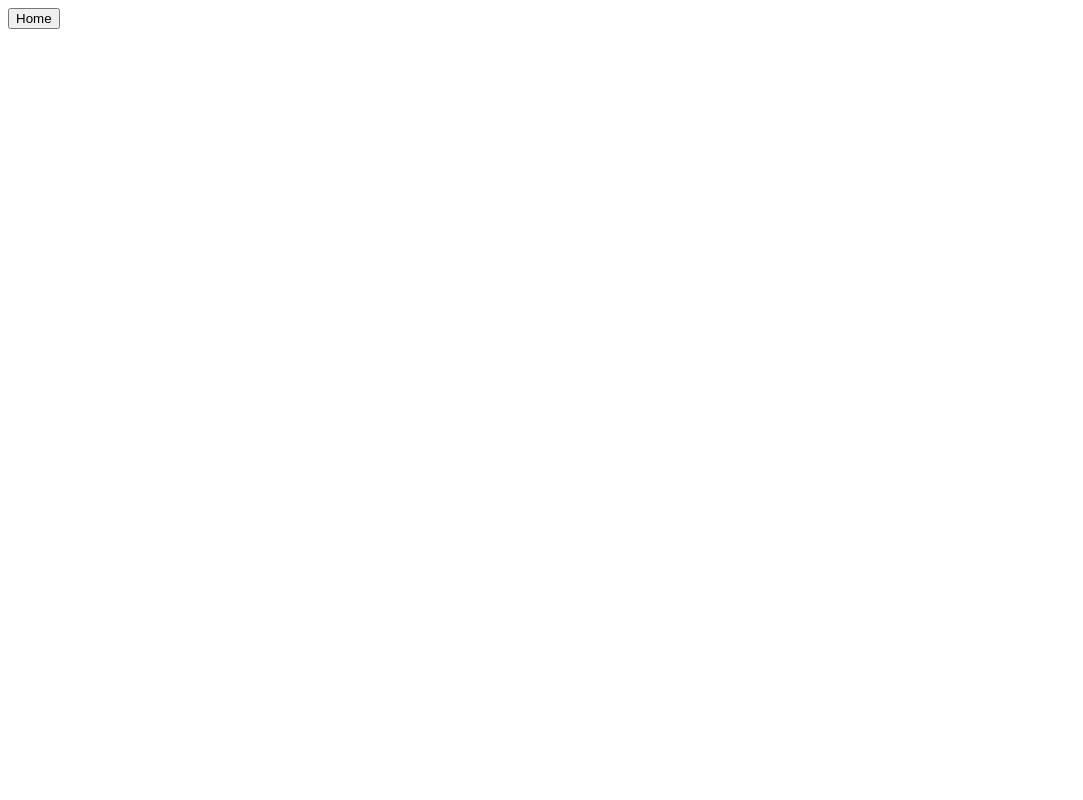
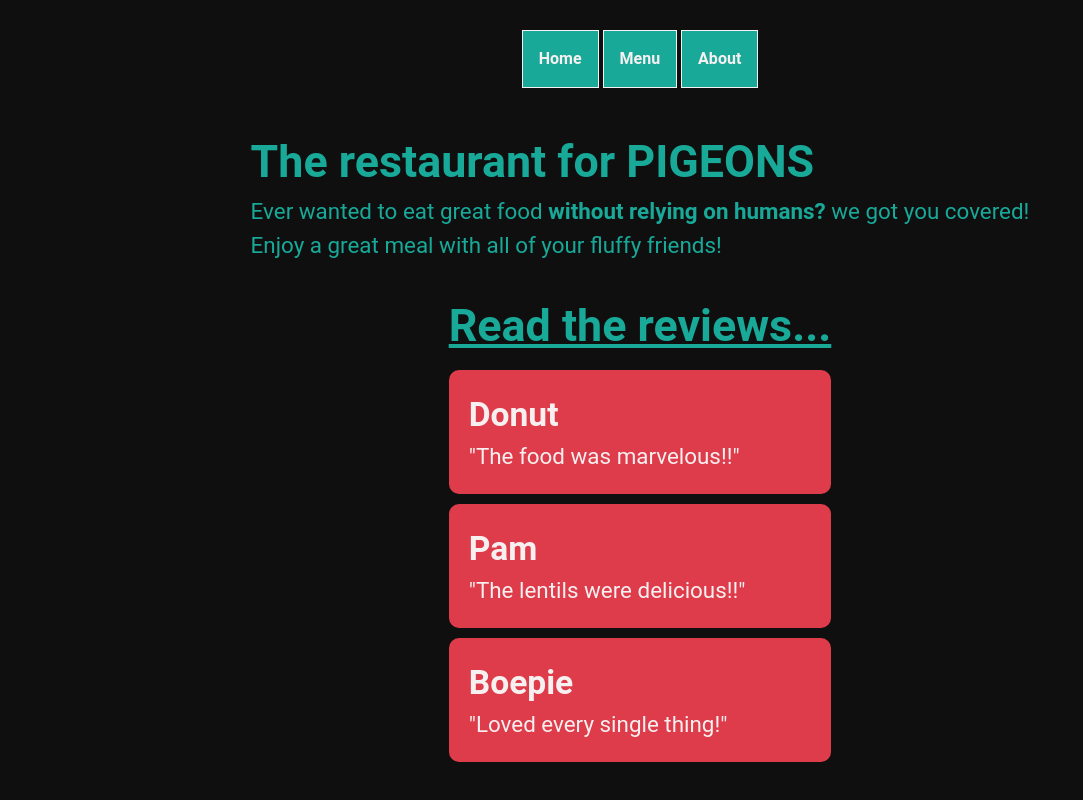
Before and after one commit to x74z/restaurant-page, a website built with webpack: page src/template.html in a window 1280 px wide. Shown: the top 800 px of the page, without its empty margins (0-1083 px from the left). Built offline with nearby package versions, Linux system fonts and the light colour scheme.

Commit message:
Add content to html, next is adding it from js

```diff
--- a/src/index.js
+++ b/src/index.js
@@ -1,7 +1,9 @@
 // import imageName from "./path/to/image";
 import "./styles.css";
+import pigeonEatingBread from "../assets/pigeon-eating-bread.jpg";
 
 
-
-
+const image = document.createElement("img")
+image.src = pigeonEatingBread;
 console.log("works? yup");
+document.querySelector("body").appendChild(image)
--- a/src/styles.css
+++ b/src/styles.css
@@ -0,0 +1,117 @@
+/* 1. Use a more-intuitive box-sizing model */
+*,
+*::before,
+*::after {
+  box-sizing: border-box;
+}
+
+/* 2. Remove default margin */
+* {
+  margin: 0;
+}
+
+body {
+  /* 3. Add accessible line-height */
+  line-height: 1.5;
+  /* 4. Improve text rendering */
+  -webkit-font-smoothing: antialiased;
+}
+
+/* 5. Improve media defaults */
+img,
+picture,
+video,
+canvas,
+svg {
+  display: block;
+  max-width: 100%;
+}
+
+/* 6. Inherit fonts for form controls */
+input,
+button,
+textarea,
+select {
+  font: inherit;
+}
+
+/* 7. Avoid text overflows */
+p,
+h1,
+h2,
+h3,
+h4,
+h5,
+h6 {
+  overflow-wrap: break-word;
+}
+
+/* 8. Improve line wrapping */
+p {
+  text-wrap: pretty;
+}
+
+h1,
+h2,
+h3,
+h4,
+h5,
+h6 {
+  text-wrap: balance;
+}
+
+/*
+  9. Create a root stacking context
+*/
+#root,
+#__next {
+  isolation: isolate;
+}
+
+body {
+  background-color:#0f0f0f ;
+  color: #18A999;
+  font-family: Roboto, system-ui;
+  display: flex;
+  flex-direction: column;
+  gap: 40px;
+}
+
+nav {
+  margin-top: 30px;
+  justify-self: center;
+  button {
+    border: 1px solid #F7F0F0;
+    padding: 16px;
+    background-color: #18A999;
+    color: #F7F0F0;
+    font-weight: 700;
+  }
+}
+
+#content {
+  font-size: 1.4rem;
+  display: flex;
+  flex-direction: column;
+  align-content: center;
+  align-items: center;
+  justify-content: center;
+  gap: 30px;
+}
+
+.reviews-container {
+  display: flex;
+  flex-direction: column;
+  gap: 10px;
+
+  h1 {
+    text-decoration: underline;
+  }
+}
+
+.reviews {
+  background-color: #de3c4b;
+  border-radius: 10px;
+  color: #F7F0F0;
+  padding: 20px;
+}
--- a/src/template.html
+++ b/src/template.html
@@ -10,14 +10,37 @@
 <body>
   <header>
     <nav>
-      <button type="button">Home</button>
+      <button type="button" class="tab-button">Home</button>
+      <button type="button" class="tab-button">Menu</button>
+      <button type="button" class="tab-button">About</button>
     </nav>
   </header>
 
-
   <div id="content">
-
+    <div class="introduction">
+      <h1>The restaurant for PIGEONS</h1>
+      <p>
+          Ever wanted to eat great food <strong>without relying on humans?</strong> we got you
+        covered! <br />
+        Enjoy a great meal with all of your fluffy friends!
+      </p>
     </div>
+    <div class="reviews-container">
+      <h1>Read the reviews...</h1>
+      <div class="reviews">
+        <h2>Donut</h2>
+          <p>"The food was marvelous!!"</p>
+      </div>
+        <div class="reviews">
+          <h2>Pam</h2>
+          <p>"The lentils were delicious!!"</p>
+        </div>
+        <div class="reviews">
+          <h2>Boepie</h2>
+          <p>"Loved every single thing!"</p>
+        </div>
+    </div>
+  </div>
 </body>
 
 </html>
```
Also changed, not shown: assets/pigeon-eating-bread.jpg (added), color-template.png (added).
